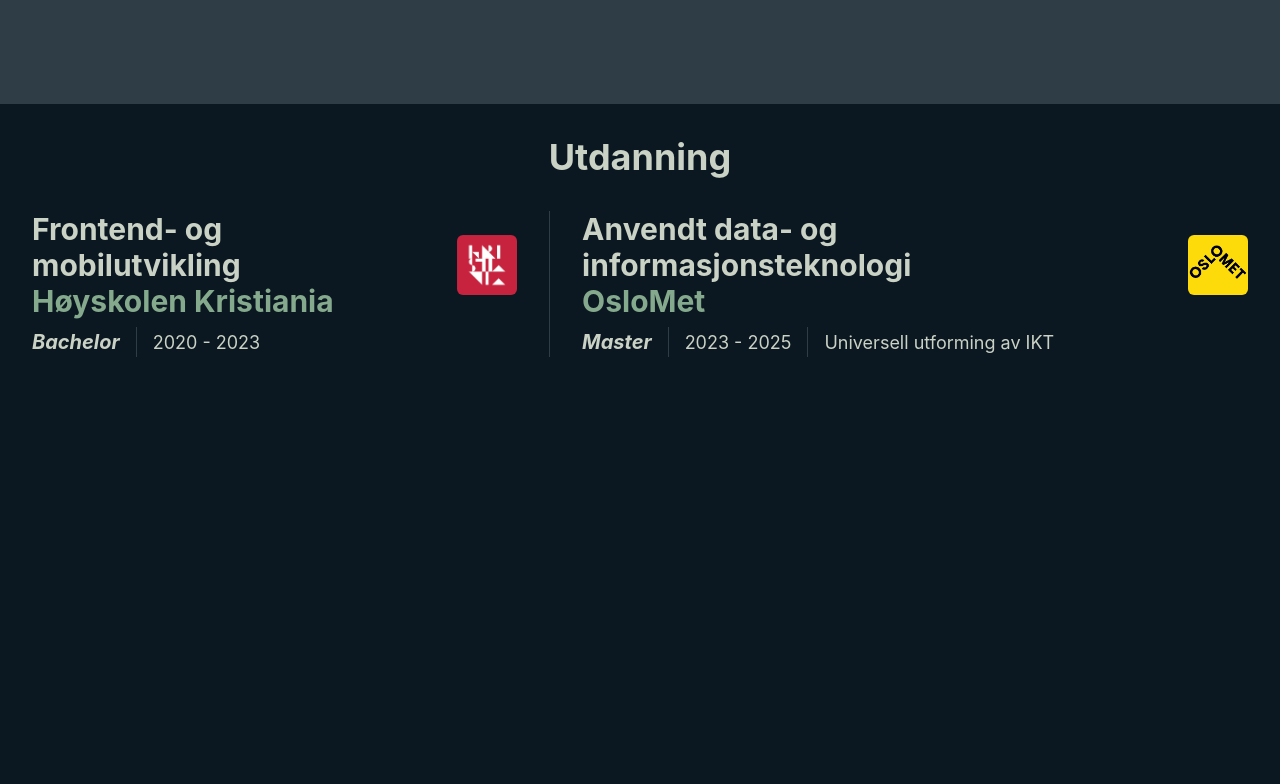
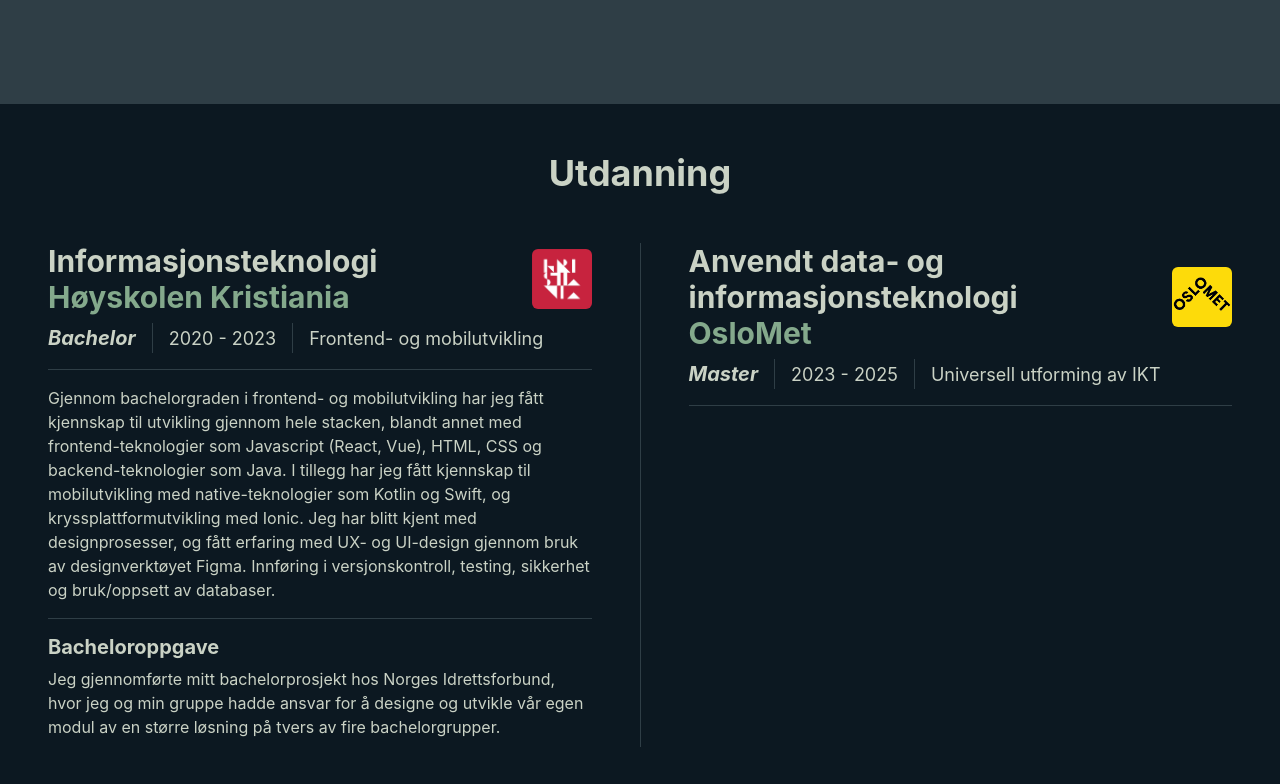
Before and after one commit to PetterTSaatvedt/portfolio, a React (Create React App) app: page / in a window 1280 px wide. Shown: the part 696-1480 px from the top of the page. Built offline with nearby package versions, Linux system fonts and the light colour scheme.

Commit message:
Layout for education section complete + added some initial descriptions

```diff
--- a/src/components/EducationSection.js
+++ b/src/components/EducationSection.js
@@ -3,15 +3,15 @@
 import FullScreenSection from "./FullScreenSection";
 
 const EducationSection = () => {
-    const firstStudyName = "Frontend- og mobilutvikling";
+    const firstStudyName = "Informasjonsteknologi";
     const firstSchoolName = "Høyskolen Kristiania";
     const secondStudyName = "Anvendt data- og informasjonsteknologi";
     const secondSchoolName = "OsloMet"
 
     return (
         <FullScreenSection
-        p={8}
-        spacing={8}
+        p={12}
+        spacing={12}
         alignItems="center"
         isDarkBackground
         backgroundColor="#0c1821"
@@ -21,36 +21,63 @@
             <Heading as="h1" size="xl">Utdanning</Heading>
             <Stack
                 direction={{base: 'column', lg: 'row'}}
-                spacing={8}
+                spacing={12}
                 divider={<StackDivider borderColor="#2f3e46" />}
             >
-                <Box>
-                    <VStack>
-                        <HStack justifyContent="space-between" width="100%" spacing={8}>
+                <Box width={{base: '100%', lg: '50%'}}>
+                    <VStack alignItems="start" divider={<StackDivider borderColor="#2f3e46" />} spacing={4}>
+                        <VStack width="100%">
+                            <HStack justifyContent={{base: 'space-between', md: 'start', lg: 'space-between'}} spacing={8} width="100%">
                                 <Heading as="h2" size="lg">{firstStudyName} <br />
                                     <Heading as="h2" size="lg" color="#84a98c">{firstSchoolName}</Heading>
                                 </Heading>
-                            <Image src={require("../images/kristiania.png")} h="60px" rounded="md" />
+                                <Image src={require("../images/kristiania.png")} h="60px" rounded="md" alt="Høyskolen Kristiania Logo" />
                             </HStack>
                             <HStack spacing={4} justifyContent="start" width="100%" divider={<StackDivider borderColor="#2f3e46"/>}>
                                 <Text fontSize="xl" fontStyle="italic" fontWeight="bold">Bachelor</Text>
                                 <Text fontSize="lg">2020 - 2023</Text>
+                                <Text fontSize="lg">Frontend- og mobilutvikling</Text>
                             </HStack>
                         </VStack>
+                        <VStack alignItems="left">
+                            <Text>
+                                Gjennom bachelorgraden i frontend- og mobilutvikling har jeg fått kjennskap til utvikling gjennom hele stacken,
+                                blandt annet med frontend-teknologier som Javascript (React, Vue), HTML, CSS og backend-teknologier som Java. I tillegg har jeg
+                                fått kjennskap til mobilutvikling med native-teknologier som Kotlin og Swift, og kryssplattformutvikling med Ionic.
+                                Jeg har blitt kjent med designprosesser, og fått erfaring med UX- og UI-design gjennom bruk av designverktøyet
+                                Figma. Innføring i versjonskontroll, testing, sikkerhet og bruk/oppsett av databaser.
+                            </Text>
+                        </VStack>
+                        <VStack alignItems="left">
+                            <Heading as="h3" size="md">Bacheloroppgave</Heading>
+                            <Text>Jeg gjennomførte mitt bachelorprosjekt hos Norges Idrettsforbund, hvor jeg og min gruppe hadde ansvar for å designe og utvikle
+                                vår egen modul av en større løsning på tvers av fire bachelorgrupper.
+                            </Text>
+                            <Text>
+
+                            </Text>
+                        </VStack>
+                    </VStack>
                 </Box>
-                <Box>
-                    <VStack alignItems="start">
-                        <HStack justifyContent="space-between" width="100%" spacing={8}>
+                <Box width={{base: '100%', lg: '50%'}}>
+                    <VStack alignItems="start" divider={<StackDivider borderColor="#2f3e46" />} spacing={4}>
+                        <VStack width="100%">
+                            <HStack justifyContent={{base: 'space-between', md: 'start', lg: 'space-between'}} spacing={8} width="100%">
                                 <Heading as="h2" size="lg">{secondStudyName} <br />
                                     <Heading as="h2" size="lg" color="#84a98c">{secondSchoolName}</Heading>
                                 </Heading>
-                            <Image src={require("../images/oslomet.png")} h="60px" rounded="md" />
+                                <Image src={require("../images/oslomet.png")} h="60px" rounded="md" alt="OsloMet Logo" />
                             </HStack>
-                        <HStack spacing={4} divider={<StackDivider borderColor="#2f3e46"/>}>
+                            <HStack spacing={4} justifyContent="start" width="100%" divider={<StackDivider borderColor="#2f3e46"/>}>
                                 <Text fontSize="xl" fontStyle="italic" fontWeight="bold">Master</Text>
                                 <Text fontSize="lg">2023 - 2025</Text>
                                 <Text fontSize="lg">Universell utforming av IKT</Text>
                             </HStack>
+                        </VStack>
+                        <VStack alignItems="left">
+
+                        </VStack>
+
                     </VStack>
                 </Box>
             </Stack>
```
Lines whose indentation alone changed are shown as unchanged.
